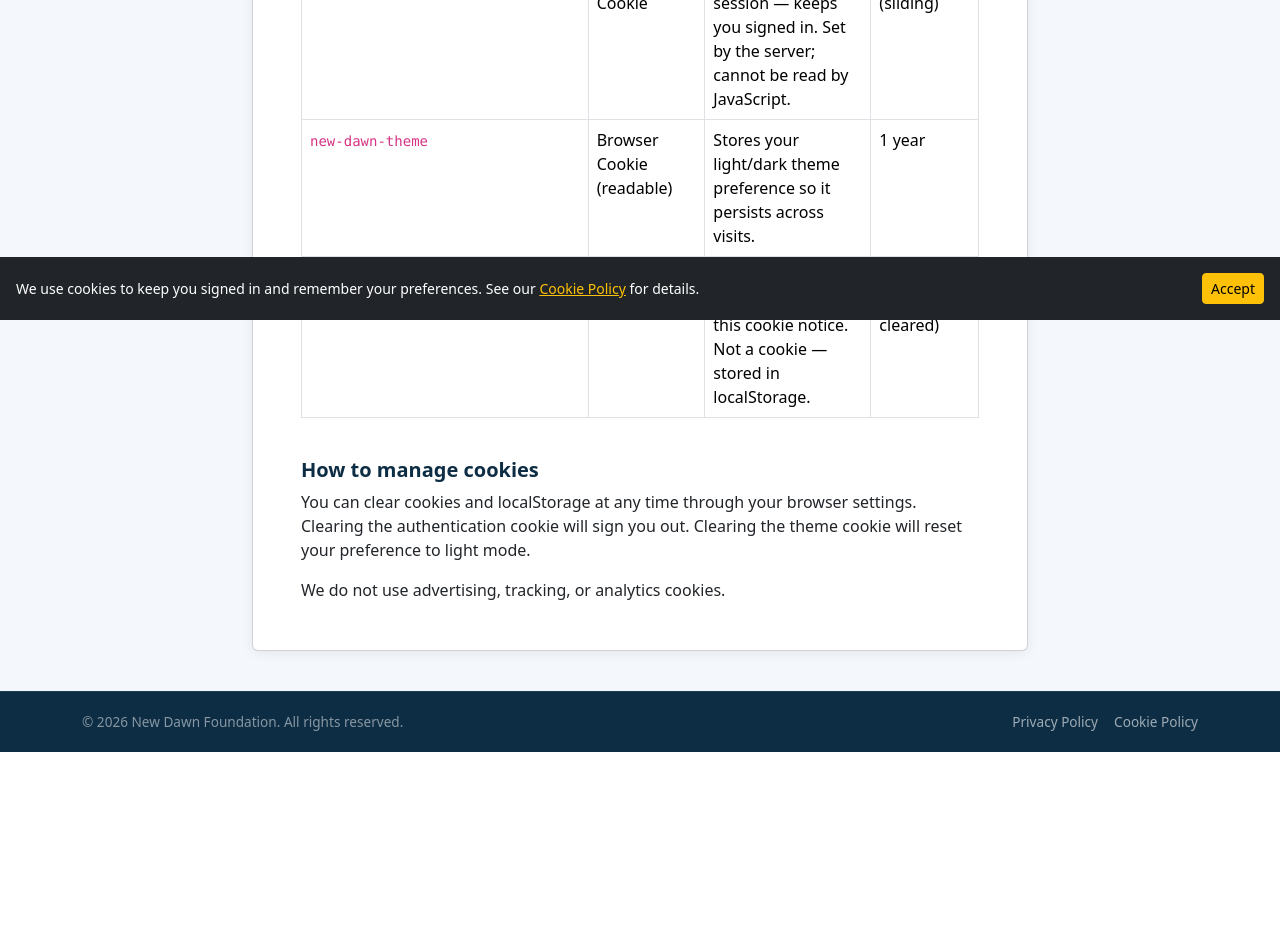
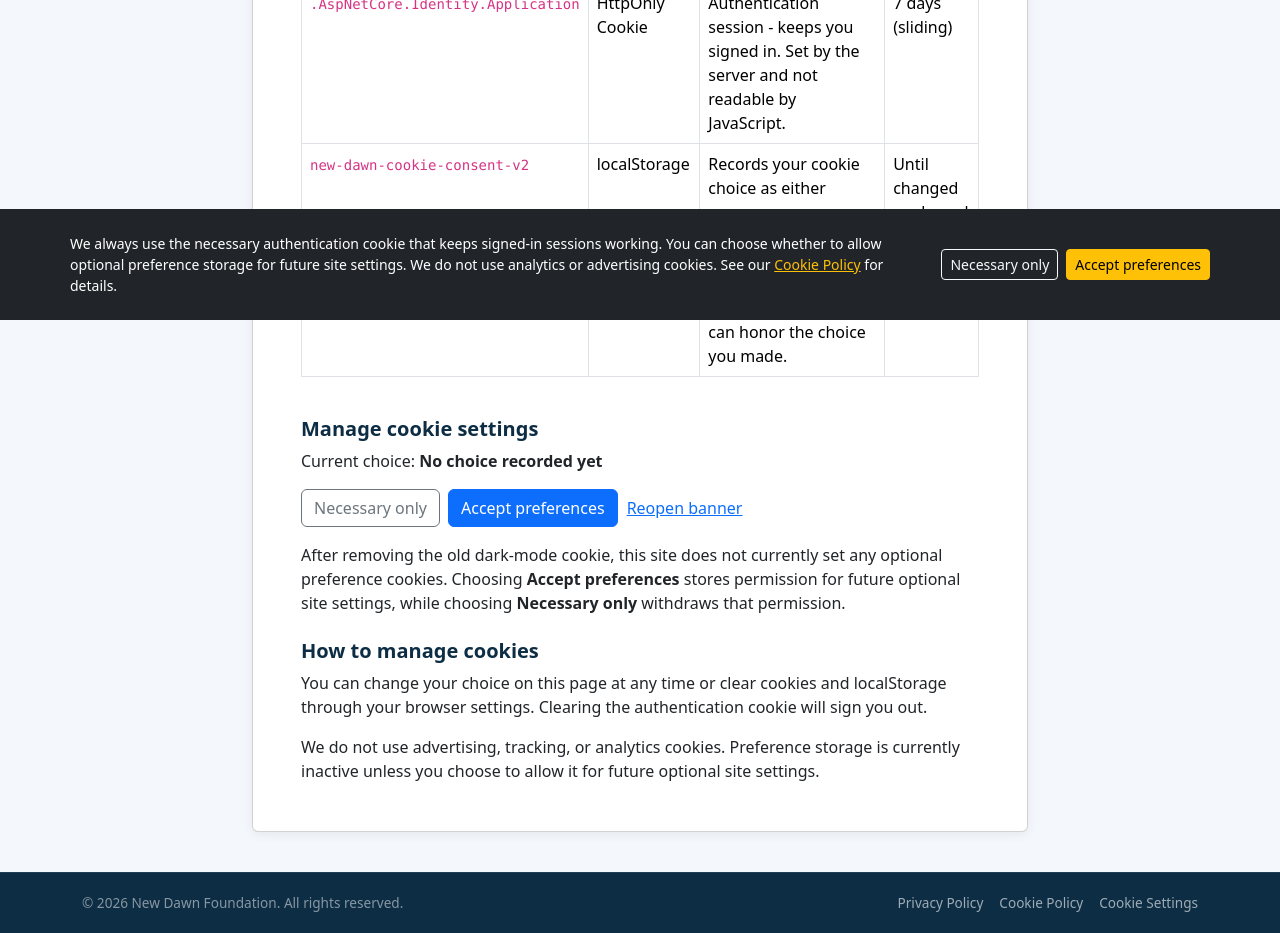
Before and after one commit to peteryoungbyu/IntexGroup1-9, a React (Vite) app in the folder frontend/: page /cookie-policy in a window 1280 px wide. Shown: the part 480-1413 px from the top of the page. Before the commit the page ends 1232 px from the top, so only its background shows below. Built offline with nearby package versions, Linux system fonts and the light colour scheme; no server answers.

Commit message:
Updated the Cookie Policy for GDPR

```diff
--- a/frontend/package.json
+++ b/frontend/package.json
@@ -12,7 +12,6 @@
   "dependencies": {
     "bootstrap": "^5.3.8",
     "bootswatch": "^5.3.8",
-    "js-cookie": "^3.0.5",
     "qrcode": "^1.5.4",
     "react": "^19.2.4",
     "react-dom": "^19.2.4",
@@ -21,7 +20,6 @@
   },
   "devDependencies": {
     "@eslint/js": "^9.39.4",
-    "@types/js-cookie": "^3.0.6",
     "@types/node": "^24.12.0",
     "@types/qrcode": "^1.5.6",
     "@types/react": "^19.2.14",
--- a/frontend/src/App.tsx
+++ b/frontend/src/App.tsx
@@ -3,7 +3,6 @@ import 'bootstrap/dist/js/bootstrap.bundle.min.js';
 import { BrowserRouter as Router, Routes, Route, useLocation } from 'react-router-dom';
 
 import { CookieConsentProvider } from './context/CookieConsentContext';
-import { ThemeProvider } from './context/ThemeContext';
 import { AuthProvider } from './context/AuthContext';
 import ProtectedRoute from './components/ProtectedRoute';
 import AdminLayout from './components/AdminLayout';
@@ -169,13 +168,11 @@ function AppShell() {
 export default function App() {
   return (
     <CookieConsentProvider>
-      <ThemeProvider>
-        <AuthProvider>
-          <Router>
-            <AppShell />
-          </Router>
-        </AuthProvider>
-      </ThemeProvider>
+      <AuthProvider>
+        <Router>
+          <AppShell />
+        </Router>
+      </AuthProvider>
     </CookieConsentProvider>
   );
 }
--- a/frontend/src/components/CookieConsentBanner.tsx
+++ b/frontend/src/components/CookieConsentBanner.tsx
@@ -2,30 +2,49 @@ import { Link } from 'react-router-dom';
 import { useCookieConsent } from '../context/CookieConsentContext';
 
 export default function CookieConsentBanner() {
-  const { acknowledged, acknowledgeConsent } = useCookieConsent();
+  const { consentChoice, acceptNecessaryOnly, acceptPreferences } = useCookieConsent();
 
-  if (acknowledged) return null;
+  if (consentChoice) return null;
 
   return (
     <div
-      className="position-fixed bottom-0 start-0 end-0 bg-dark text-white p-3 d-flex align-items-center justify-content-between gap-3"
+      className="position-fixed bottom-0 start-0 end-0 bg-dark text-white p-3 p-md-4"
       style={{ zIndex: 1050 }}
-      role="alert"
+      role="dialog"
+      aria-live="polite"
+      aria-label="Cookie consent"
     >
+      <div className="container px-0">
+        <div className="d-flex flex-column flex-lg-row align-items-lg-center justify-content-between gap-3">
           <p className="mb-0 small">
-        We use cookies to keep you signed in and remember your preferences. See
-        our{' '}
+            We always use the necessary authentication cookie that keeps signed-in
+            sessions working. You can choose whether to allow optional preference
+            storage for future site settings. We do not use analytics or advertising
+            cookies. See our{' '}
             <Link to="/cookie-policy" className="text-warning">
               Cookie Policy
             </Link>{' '}
             for details.
           </p>
+
+          <div className="d-flex flex-column flex-sm-row gap-2 flex-shrink-0">
             <button
-        className="btn btn-sm btn-warning flex-shrink-0"
-        onClick={acknowledgeConsent}
+              type="button"
+              className="btn btn-sm btn-outline-light"
+              onClick={acceptNecessaryOnly}
             >
-        Accept
+              Necessary only
             </button>
+            <button
+              type="button"
+              className="btn btn-sm btn-warning"
+              onClick={acceptPreferences}
+            >
+              Accept preferences
+            </button>
+          </div>
+        </div>
+      </div>
     </div>
   );
 }
--- a/frontend/src/components/Footer.tsx
+++ b/frontend/src/components/Footer.tsx
@@ -1,6 +1,15 @@
 import { Link } from 'react-router-dom';
+import { useCookieConsent } from '../context/CookieConsentContext';
 
 export default function Footer() {
+  const { resetConsent } = useCookieConsent();
+
+  const footerLinkStyle = {
+    color: 'rgba(255,255,255,0.6)',
+    fontSize: '0.85rem',
+    textDecoration: 'none',
+  } as const;
+
   return (
     <footer
       style={{
@@ -18,11 +27,7 @@ export default function Footer() {
         <div className="d-flex gap-3">
           <Link
             to="/privacy"
-            style={{
-              color: 'rgba(255,255,255,0.6)',
-              fontSize: '0.85rem',
-              textDecoration: 'none',
-            }}
+            style={footerLinkStyle}
             onMouseEnter={(e) =>
               (e.currentTarget.style.color = 'rgba(255,255,255,0.9)')
             }
@@ -34,11 +39,7 @@ export default function Footer() {
           </Link>
           <Link
             to="/cookie-policy"
-            style={{
-              color: 'rgba(255,255,255,0.6)',
-              fontSize: '0.85rem',
-              textDecoration: 'none',
-            }}
+            style={footerLinkStyle}
             onMouseEnter={(e) =>
               (e.currentTarget.style.color = 'rgba(255,255,255,0.9)')
             }
@@ -48,6 +49,24 @@ export default function Footer() {
           >
             Cookie Policy
           </Link>
+          <button
+            type="button"
+            style={{
+              ...footerLinkStyle,
+              background: 'transparent',
+              border: 'none',
+              padding: 0,
+            }}
+            onMouseEnter={(e) =>
+              (e.currentTarget.style.color = 'rgba(255,255,255,0.9)')
+            }
+            onMouseLeave={(e) =>
+              (e.currentTarget.style.color = 'rgba(255,255,255,0.6)')
+            }
+            onClick={resetConsent}
+          >
+            Cookie Settings
+          </button>
         </div>
       </div>
     </footer>
--- a/frontend/src/context/CookieConsentContext.tsx
+++ b/frontend/src/context/CookieConsentContext.tsx
@@ -1,26 +1,89 @@
-import { createContext, useContext, useState, type ReactNode } from 'react';
+import {
+  createContext,
+  useContext,
+  useEffect,
+  useState,
+  type ReactNode,
+} from 'react';
 
-const STORAGE_KEY = 'new-dawn-cookie-consent';
+const STORAGE_KEY = 'new-dawn-cookie-consent-v2';
+const LEGACY_STORAGE_KEY = 'new-dawn-cookie-consent';
+const LEGACY_THEME_COOKIE = 'new-dawn-theme';
+
+export type CookieConsentChoice = 'necessary' | 'preferences';
 
 interface CookieConsentContextValue {
-  acknowledged: boolean;
-  acknowledgeConsent: () => void;
+  consentChoice: CookieConsentChoice | null;
+  canUsePreferences: boolean;
+  acceptNecessaryOnly: () => void;
+  acceptPreferences: () => void;
+  resetConsent: () => void;
 }
 
 const CookieConsentContext = createContext<CookieConsentContextValue | null>(null);
 
+function getStoredChoice(): CookieConsentChoice | null {
+  if (typeof window === 'undefined') return null;
+
+  const storedChoice = localStorage.getItem(STORAGE_KEY);
+  return storedChoice === 'necessary' || storedChoice === 'preferences'
+    ? storedChoice
+    : null;
+}
+
+function clearCookie(name: string) {
+  if (typeof document === 'undefined') return;
+
+  document.cookie = `${name}=; expires=Thu, 01 Jan 1970 00:00:00 GMT; path=/`;
+}
+
+function clearLegacyConsentArtifacts() {
+  if (typeof window === 'undefined') return;
+
+  localStorage.removeItem(LEGACY_STORAGE_KEY);
+  clearCookie(LEGACY_THEME_COOKIE);
+  document.documentElement.removeAttribute('data-bs-theme');
+}
+
 export function CookieConsentProvider({ children }: { children: ReactNode }) {
-  const [acknowledged, setAcknowledged] = useState(
-    () => localStorage.getItem(STORAGE_KEY) === 'acknowledged'
+  const [consentChoice, setConsentChoice] = useState<CookieConsentChoice | null>(
+    () => getStoredChoice()
   );
 
-  const acknowledgeConsent = () => {
-    localStorage.setItem(STORAGE_KEY, 'acknowledged');
-    setAcknowledged(true);
+  useEffect(() => {
+    clearLegacyConsentArtifacts();
+  }, []);
+
+  const persistChoice = (choice: CookieConsentChoice) => {
+    clearLegacyConsentArtifacts();
+    localStorage.setItem(STORAGE_KEY, choice);
+    setConsentChoice(choice);
+  };
+
+  const acceptNecessaryOnly = () => {
+    persistChoice('necessary');
+  };
+
+  const acceptPreferences = () => {
+    persistChoice('preferences');
+  };
+
+  const resetConsent = () => {
+    clearLegacyConsentArtifacts();
+    localStorage.removeItem(STORAGE_KEY);
+    setConsentChoice(null);
   };
 
   return (
-    <CookieConsentContext.Provider value={{ acknowledged, acknowledgeConsent }}>
+    <CookieConsentContext.Provider
+      value={{
+        consentChoice,
+        canUsePreferences: consentChoice === 'preferences',
+        acceptNecessaryOnly,
+        acceptPreferences,
+        resetConsent,
+      }}
+    >
       {children}
     </CookieConsentContext.Provider>
   );
--- a/frontend/src/context/ThemeContext.tsx
+++ /dev/null
@@ -1,38 +0,0 @@
-import Cookies from 'js-cookie';
-import { createContext, useContext, useEffect, useState, type ReactNode } from 'react';
-
-const COOKIE_NAME = 'new-dawn-theme';
-type Theme = 'light' | 'dark';
-
-interface ThemeContextValue {
-  theme: Theme;
-  toggleTheme: () => void;
-}
-
-const ThemeContext = createContext<ThemeContextValue | null>(null);
-
-export function ThemeProvider({ children }: { children: ReactNode }) {
-  const [theme, setTheme] = useState<Theme>(() => {
-    const saved = Cookies.get(COOKIE_NAME);
-    return saved === 'dark' ? 'dark' : 'light';
-  });
-
-  useEffect(() => {
-    Cookies.set(COOKIE_NAME, theme, { expires: 365, sameSite: 'Lax' });
-    document.documentElement.setAttribute('data-bs-theme', theme);
-  }, [theme]);
-
-  const toggleTheme = () => setTheme(t => (t === 'light' ? 'dark' : 'light'));
-
-  return (
-    <ThemeContext.Provider value={{ theme, toggleTheme }}>
-      {children}
-    </ThemeContext.Provider>
-  );
-}
-
-export function useTheme(): ThemeContextValue {
-  const ctx = useContext(ThemeContext);
-  if (!ctx) throw new Error('useTheme must be used inside ThemeProvider');
-  return ctx;
-}
--- a/frontend/src/pages/CookiePolicyPage.tsx
+++ b/frontend/src/pages/CookiePolicyPage.tsx
@@ -1,4 +1,20 @@
+import { useCookieConsent } from '../context/CookieConsentContext';
+
 export default function CookiePolicyPage() {
+  const {
+    consentChoice,
+    acceptNecessaryOnly,
+    acceptPreferences,
+    resetConsent,
+  } = useCookieConsent();
+
+  const currentChoiceLabel =
+    consentChoice === 'necessary'
+      ? 'Necessary only'
+      : consentChoice === 'preferences'
+        ? 'Preferences allowed'
+        : 'No choice recorded yet';
+
   return (
     <div>
       <div className="page-header">
@@ -16,8 +32,8 @@ export default function CookiePolicyPage() {
               <p className="text-muted small mb-4">Last updated: April 2026</p>
 
               <p className="mb-4">
-                This page explains what cookies and browser storage this
-                application uses and why.
+                This page explains what cookies and browser storage this application
+                uses, what is strictly necessary, and how to change your cookie choice.
               </p>
 
               <div className="table-responsive mb-4">
@@ -37,49 +53,77 @@ export default function CookiePolicyPage() {
                       </td>
                       <td>HttpOnly Cookie</td>
                       <td>
-                        Authentication session — keeps you signed in. Set by the
-                        server; cannot be read by JavaScript.
+                        Authentication session - keeps you signed in. Set by the
+                        server and not readable by JavaScript.
                       </td>
                       <td>7 days (sliding)</td>
                     </tr>
                     <tr>
                       <td>
-                        <code>new-dawn-theme</code>
-                      </td>
-                      <td>Browser Cookie (readable)</td>
-                      <td>
-                        Stores your light/dark theme preference so it persists
-                        across visits.
-                      </td>
-                      <td>1 year</td>
-                    </tr>
-                    <tr>
-                      <td>
-                        <code>new-dawn-cookie-consent</code>
+                        <code>new-dawn-cookie-consent-v2</code>
                       </td>
                       <td>localStorage</td>
                       <td>
-                        Records that you have acknowledged this cookie notice.
-                        Not a cookie — stored in localStorage.
+                        Records your cookie choice as either <code>necessary</code>{' '}
+                        or <code>preferences</code>. This is not a browser cookie; it
+                        is stored in localStorage so we can honor the choice you made.
                       </td>
-                      <td>Permanent (until cleared)</td>
+                      <td>Until changed or cleared</td>
                     </tr>
                   </tbody>
                 </table>
               </div>
 
               <h2 className="h5 fw-bold" style={{ color: 'var(--brand-dark)' }}>
+                Manage cookie settings
+              </h2>
+              <p>
+                Current choice: <strong>{currentChoiceLabel}</strong>
+              </p>
+              <div className="d-flex flex-wrap gap-2 mb-3">
+                <button
+                  type="button"
+                  className="btn btn-outline-secondary"
+                  onClick={acceptNecessaryOnly}
+                >
+                  Necessary only
+                </button>
+                <button
+                  type="button"
+                  className="btn btn-primary"
+                  onClick={acceptPreferences}
+                >
+                  Accept preferences
+                </button>
+                <button
+                  type="button"
+                  className="btn btn-link px-0"
+                  onClick={resetConsent}
+                >
+                  Reopen banner
+                </button>
+              </div>
+              <p className="mb-4">
+                After removing the old dark-mode cookie, this site does not
+                currently set any optional preference cookies. Choosing{' '}
+                <strong>Accept preferences</strong> stores permission for future
+                optional site settings, while choosing <strong>Necessary only</strong>{' '}
+                withdraws that permission.
+              </p>
+
+              <h2 className="h5 fw-bold" style={{ color: 'var(--brand-dark)' }}>
                 How to manage cookies
               </h2>
               <p>
-                You can clear cookies and localStorage at any time through your
-                browser settings. Clearing the authentication cookie will sign
-                you out. Clearing the theme cookie will reset your preference to
-                light mode.
+                You can change your choice on this page at any time or clear cookies
+                and localStorage through your browser settings. Clearing the
+                authentication cookie will sign you out.
               </p>
 
               <p className="mb-0">
-                We do not use advertising, tracking, or analytics cookies.
+                We do not use advertising, tracking, or analytics cookies. Preference
+                storage is currently inactive unless you choose to allow it for future
+                optional site settings.
               </p>
             </div>
           </div>
```
Also changed, not shown: frontend/src/index.css (+0 -112 lines), 2 other files (tests, documents, lock files or other folders). Lines whose indentation alone changed are shown as unchanged.
